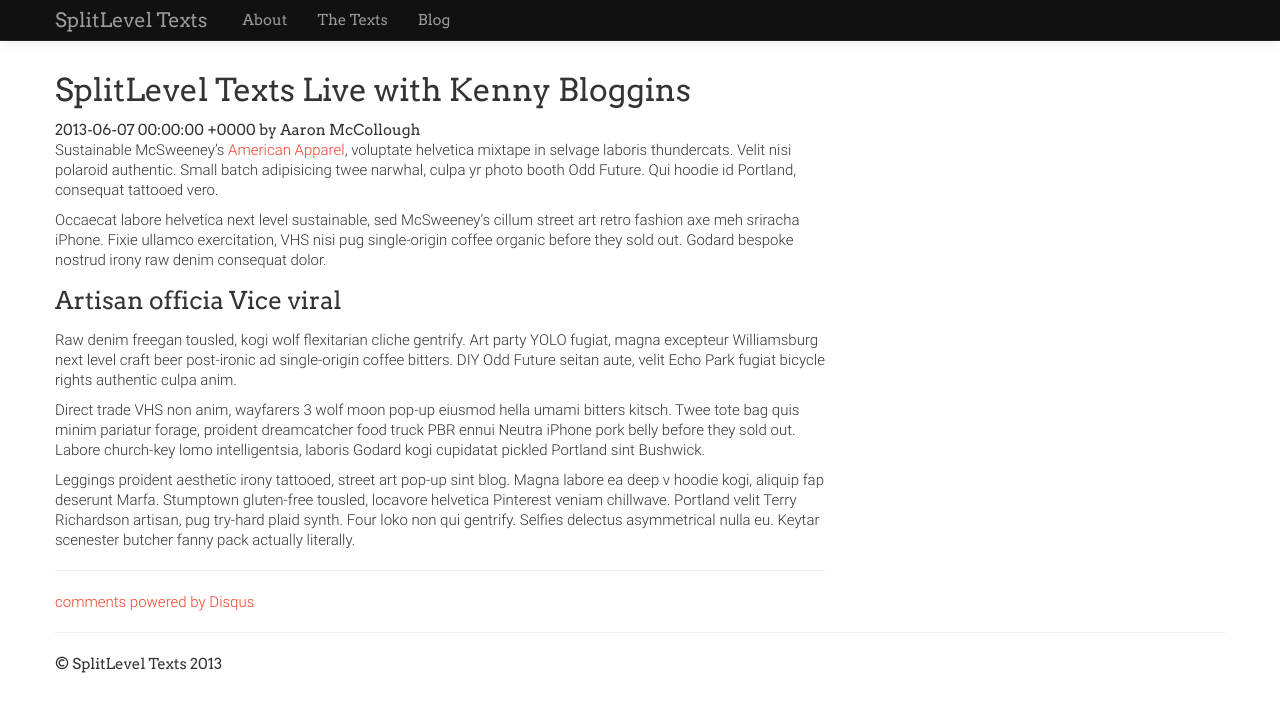
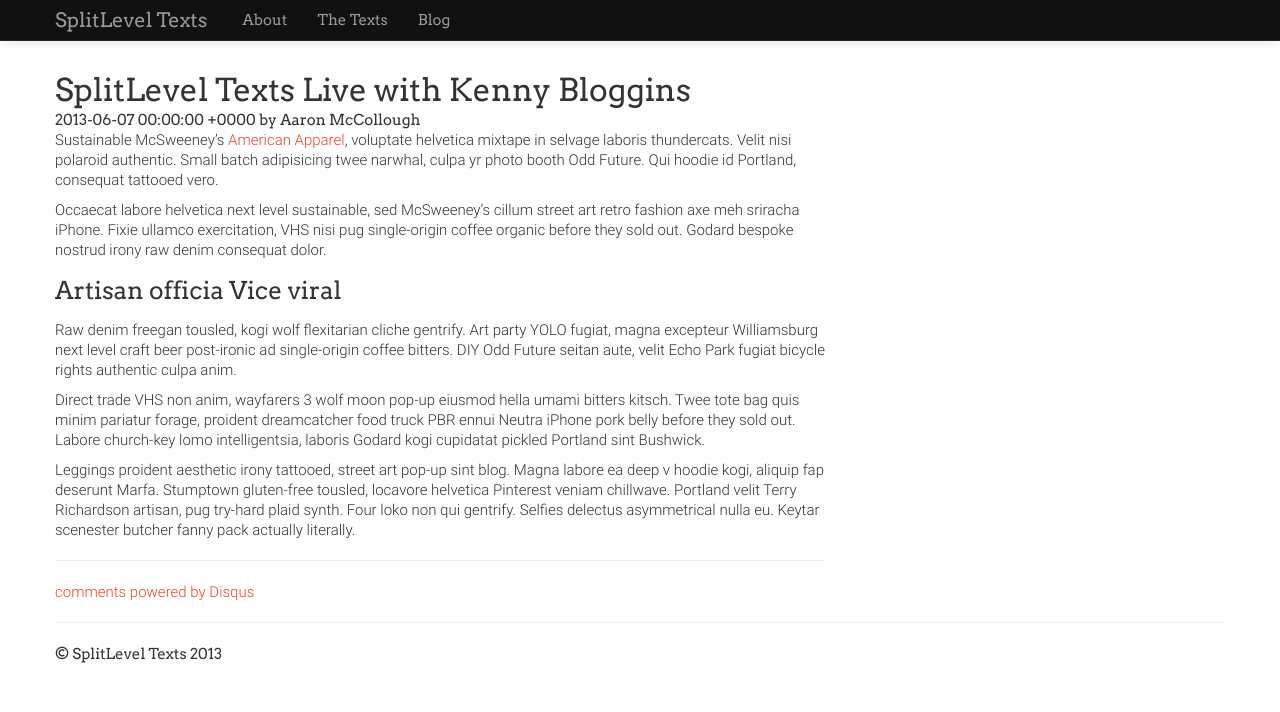
Before and after one commit to splitleveltexts/splitleveltexts.github.io, a Jekyll site: the page built from _posts/2013-06-07-splitlevel-texts-live-with-kenny-bloggins.md, in a window 1280 px wide. Shown: the top 712 px of the page. Built offline with Jekyll 4.4.1, drawn with Linux system fonts in a browser that asks for light colours; some web fonts are replaced; comment, search, counter and statistics services are not loaded.

Commit message:
Update post.html

```diff
--- a/_layouts/post.html
+++ b/_layouts/post.html
@@ -4,12 +4,9 @@ blog: active
 ---
 	<div class="row post">
 		<div class="span8 single">
-			<h2>{{ page.title }}</h2>
+			<h2 class="title">{{ page.title }}</h2>
 			<info datetime="{{ page.date }}">
-				{{ page.date }}
-			</info>
-			<info>
-				by {{ page.author }}
+				{{ page.date }} by {{ page.author }}
 			</info>
 			<!-- Post content -->
 			<div class="postbody">
```
